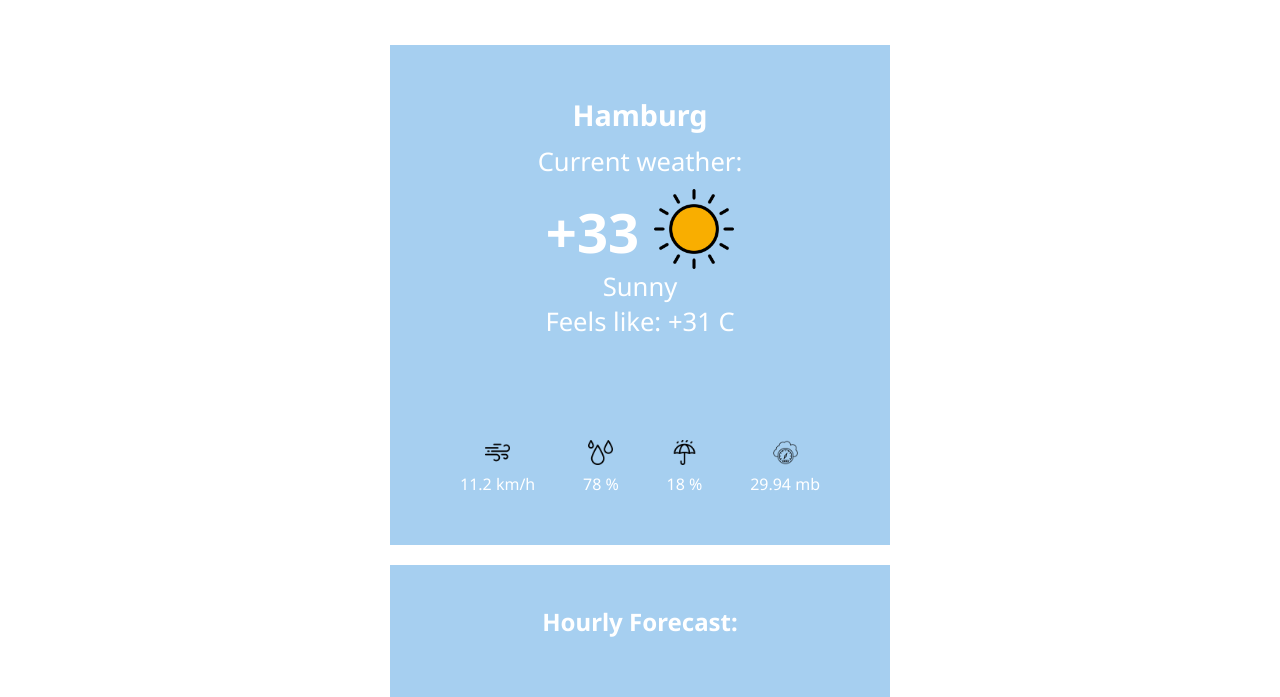
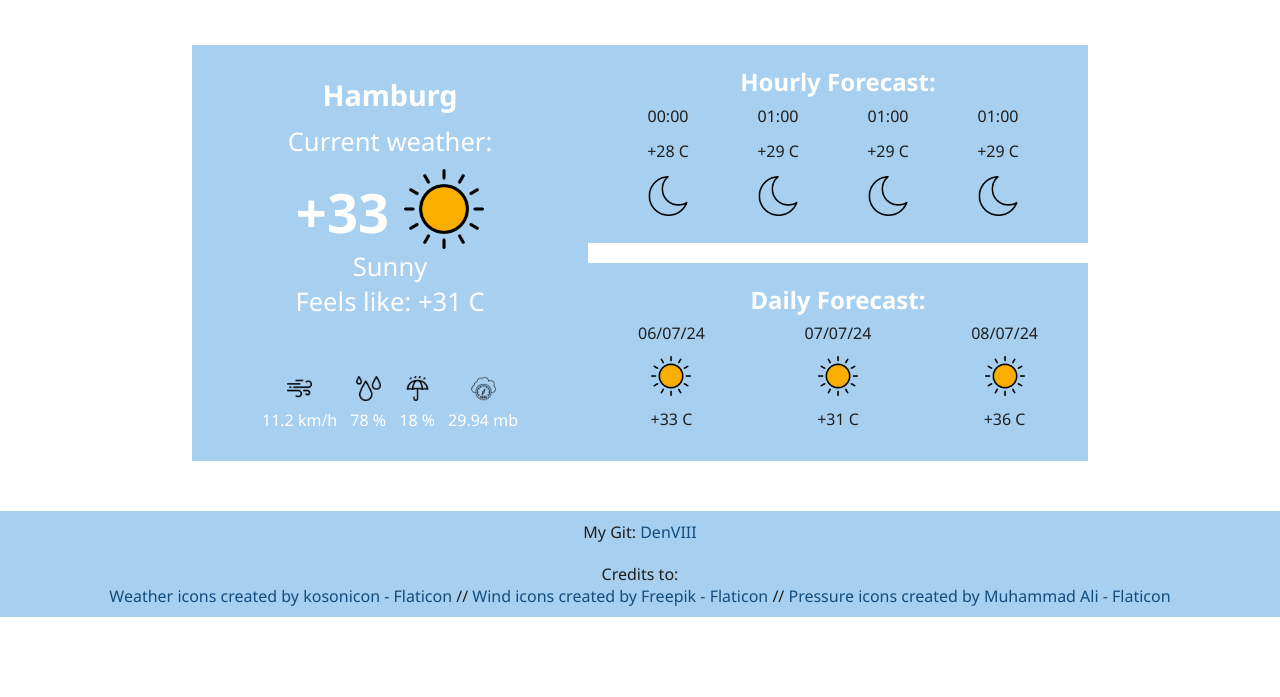
Before and after one commit to DenVIII/weather-app, a website built with webpack: page src/index.html in a window 1280 px wide. Shown: the part 80-777 px from the top of the page. Built offline with nearby package versions, Linux system fonts and the light colour scheme; no server answers; files whose address does not match are found by name.

Commit message:
Change #content styling

```diff
--- a/src/styles/base.css
+++ b/src/styles/base.css
@@ -41,6 +41,27 @@
   border-radius: 4px;
 }
 
+#content {
+  display: grid;
+  grid-template-columns: 1fr 1fr;
+  grid-template-rows: 1fr 1fr;
+  grid-row-gap: 20px;
+  width: 70%;
+  min-height: 50vh;
+  margin: 50px auto;
+  justify-content: center;
+}
+
+.today-forecast {
+  grid-area: 1 / 1 / 3 / 2;
+}
+.hourly-forecast {
+  grid-area: 1 / 2 / 2 / 3;
+}
+.daily-forecast {
+  grid-area: 2 / 2 / 3 / 3;
+}
+
 h2 {
   text-align: center;
   color: var(--white-text);
--- a/src/styles/hourlyForecast.css
+++ b/src/styles/hourlyForecast.css
@@ -1,14 +1,12 @@
 .hourly-forecast,
 .daily-forecast {
   width: 500px;
-  height: 300px;
-  padding: 40px 50px;
+  padding: 20px 50px;
   display: flex;
   flex-direction: column;
   justify-content: space-between;
   background-color: var(--main-color);
   margin: 0 auto;
-  margin-top: 20px;
 }
 
 .main {
--- a/src/styles/todaysForecast.css
+++ b/src/styles/todaysForecast.css
@@ -9,12 +9,10 @@
   display: flex;
   flex-direction: column;
   justify-content: space-between;
-  padding: 50px 70px;
+  padding: 30px 70px;
   margin: 0 auto;
-  margin-top: 50px;
-  width: 500px;
-  height: 500px;
   background-color: var(--main-color);
+  width: 100%;
 }
 
 .today-forecast * {
```
Also changed, not shown: dist/main.js.
